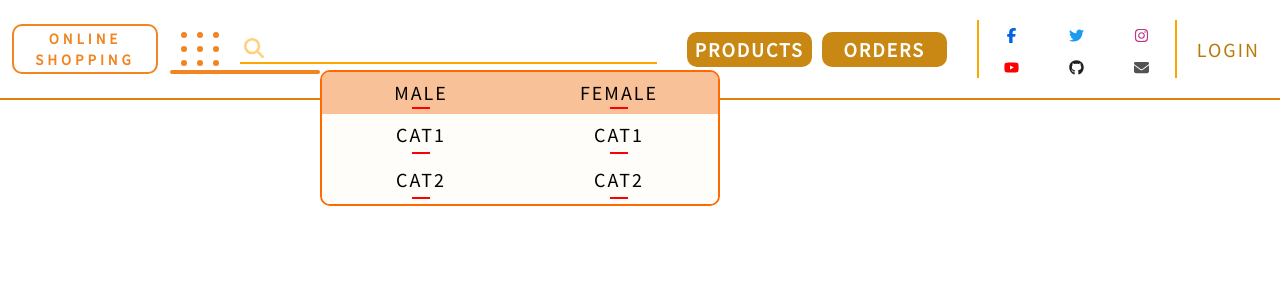
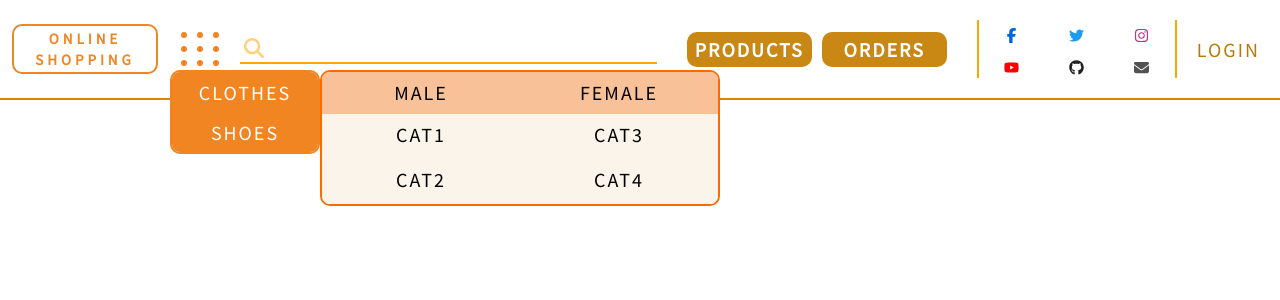
Before and after one commit to cptemre/mern-project-no-2-remote-fashion, a React (Create React App) app in the folder client/: page / in a window 1280 px wide. Shown: the top 300 px of the page. Built offline with nearby package versions, Linux system fonts and the light colour scheme.

Commit message:
Category and subcategory jsx map and styling.

```diff
--- a/client/src/App.tsx
+++ b/client/src/App.tsx
@@ -1,4 +1,4 @@
-import React, { useReducer, createContext } from "react";
+import React, { useReducer } from "react";
 //* COMPONENTS
 // HEADER
 import Header from "./components/header/Header";
@@ -10,6 +10,7 @@ import { reducer, initialState, Context } from "./utilities/local-variables";
 // CONTEXT
 function App() {
   const [state, dispatch] = useReducer(reducer, initialState);
+
   return (
     <Router>
       <Context.Provider value={{ state, dispatch }}>
--- a/client/src/components/header/menu/Categories.tsx
+++ b/client/src/components/header/menu/Categories.tsx
@@ -9,14 +9,18 @@ import { Context } from "../../../utilities/local-variables";
 import "../../../css/header/menu/categories.css";
 
 const Categories = () => {
-  const [categories, setCategories] = useState([]);
-  const { state, dispatch } = useContext(Context);
+  // CATEGORIES ARRAY
+  const [categories, setCategories] = useState<string[]>([]);
+  // USE REDUCER VALUES FROM CONTEXT
+  const { state } = useContext(Context);
+  // STATE > CATEGORIES ARRAY
+  const stateCategories = state.categories;
+
+  // GET CATEGORIES AND ASSIGN IT TO CATEGORIES ARRAY
   useEffect(() => {
-    dispatch({ type: "TEST", payload: [] });
-  }, [state.urls]);
-  console.log(state.localVariables);
+    setCategories(stateCategories);
+  }, [stateCategories]);
 
-  // useFetch({ url: "/api/v1/product", type: "get",body: {} });
   return (
     <section id="categories-section">
       {categories.map((category, i) => (
--- a/client/src/components/header/menu/SubCategories.tsx
+++ b/client/src/components/header/menu/SubCategories.tsx
@@ -1,32 +1,79 @@
-import React from "react";
+import { useContext, useEffect, useState } from "react";
+//* UTILITIES
+// LOCAL VARIABLES
+import { Context } from "../../../utilities/local-variables";
+//* NPMS
+import $ from "jquery";
 //* CSS
 import "../../../css/header/menu/sub-categories.css";
+import { InitialStateInterface } from "../../../utilities/interfaces/local-data";
 
 const SubCategories = () => {
-  const categories = ["MALE", "FEMALE"];
-  const subCategories = ["CAT1", "CAT2"];
+  const [subCategories, setSubCategories] = useState<
+    InitialStateInterface["subCategories"]
+  >({});
 
+  // USE REDUCER VALUES FROM CONTEXT
+  const { state } = useContext(Context);
+
+  // GET SUBCATEGORIES FROM THE STATE
+  const stateSubCategories = state.subCategories;
+  useEffect(() => {
+    setSubCategories(stateSubCategories);
+  }, [stateSubCategories]);
+
+  // SUB CATEGORY DIV MOUSE ENTER FUNCTION
+  const subCategoryDivMouseEnter = (
+    e: React.MouseEvent<HTMLDivElement, MouseEvent>
+  ) => {
+    // CURRENT TARGET ANIMATION
+    $(e.currentTarget).css("background-color", "var(--white-color-2)");
+
+    // CURRENT TARGET'S UNDERLINE ANIMATION
+    $(e.currentTarget)
+      .children(".underline")
+      .animate({ width: "5rem" }, 300)
+      .css("border-color", "red");
+  };
+  // SUB CATEGORY DIV MOUSE ENTER FUNCTION
+  const subCategoryDivMouseLeave = (
+    e: React.MouseEvent<HTMLDivElement, MouseEvent>
+  ) => {
+    // CURRENT TARGET ANIMATION
+    $(e.currentTarget).css("background-color", "var(--white-color-1)");
+
+    // CURRENT TARGET'S UNDERLINE ANIMATION
+    $(e.currentTarget)
+      .children(".underline")
+      .animate({ width: 0 }, 300, function () {
+        $(this).css("border-color", "transparent");
+      });
+  };
   return (
     <section id="sub-categories-section">
-      {categories.map((category, i) => (
+      {Object.keys(subCategories).map((gender, i) => (
         <article
           key={`sub-categories-article-${i}`}
           className="sub-categories-article"
         >
           <div className="sub-categories-gender">
-            <div className="category">{category}</div>
+            <div className="category">{gender}</div>
             <div className="underline"></div>
           </div>
           <div className="sub-categories-div">
-            {subCategories.map((subCategory, j) => (
+            {subCategories[gender].map((subCategory, j) => {
+              return (
                 <div
                   key={`sub-category-div-${i}-${j}`}
                   className="sub-category-div"
+                  onMouseEnter={(e) => subCategoryDivMouseEnter(e)}
+                  onMouseLeave={(e) => subCategoryDivMouseLeave(e)}
                 >
                   <div className="sub-category">{subCategory}</div>
                   <div className="underline"></div>
                 </div>
-            ))}
+              );
+            })}
           </div>
         </article>
       ))}
--- a/client/src/css/header/menu/sub-categories.css
+++ b/client/src/css/header/menu/sub-categories.css
@@ -16,7 +16,6 @@
 }
 
 .sub-categories-gender {
-  background-color: white;
   background-color: rgb(248, 193, 151);
   cursor: pointer;
   flex-direction: column;
@@ -31,7 +30,7 @@
   flex-direction: column;
   height: auto;
   cursor: pointer;
-  background-color: rgb(255, 253, 250);
+  background-color: var(--white-color-1);
 }
 
 .sub-category-div {
--- a/client/src/css/index.css
+++ b/client/src/css/index.css
@@ -3,6 +3,8 @@
   --orage-color-hover-1: rgb(214, 107, 7);
   --dark-orange-color-1: rgb(200, 136, 19);
   --box-shadow-015: 0 0 0px 0.15rem black;
+  --white-color-1: rgb(250, 244, 234);
+  --white-color-2: rgb(239, 216, 176);
 }
 
 * {
@@ -58,21 +60,8 @@ button {
 }
 
 .underline {
-  width: 1.8rem;
-  border: 0.1rem solid red;
-}
-
-.underline:hover {
-  animation: underline 0.4s forwards;
-}
-
-@keyframes underline {
-  0% {
-    width: 0;
-  }
-  100% {
-    width: 50%;
-  }
+  width: 0;
+  border: 0.1rem solid transparent;
 }
 
 .pointer {
--- a/client/src/hooks/useFetch.tsx
+++ b/client/src/hooks/useFetch.tsx
@@ -5,8 +5,9 @@ import axios from "axios";
 const useFetch = async ({ url, type, body }: useFetchInterface) => {
   if (type === "get") {
     try {
-      const { data } = await axios.get(url);
-      console.log(data);
+      const { data: result } = await axios.get(url);
+
+      return result.result;
     } catch (error) {
       console.log(error);
     }
--- a/client/src/utilities/interfaces/hooks/useFetchInterface.ts
+++ b/client/src/utilities/interfaces/hooks/useFetchInterface.ts
@@ -1,5 +1,5 @@
 export interface useFetchInterface {
   url: string;
   type: "get" | "post" | "patch" | "delete";
-  body: object;
+  body?: object;
 }
--- a/client/src/utilities/interfaces/local-data/initialStateInterface.ts
+++ b/client/src/utilities/interfaces/local-data/initialStateInterface.ts
@@ -5,9 +5,8 @@ interface InitialStateInterface {
       get: string;
     };
   };
-  localVariables: {
-    categories: string[];
-  };
+  categories: string[];
+  subCategories: { [key: string]: string[] };
 }
 
 export type { InitialStateInterface };
--- a/client/src/utilities/local-variables/initialState.ts
+++ b/client/src/utilities/local-variables/initialState.ts
@@ -2,16 +2,19 @@
 // INTERFACES - DEFAULT STATE INTERFACE
 import { InitialStateInterface } from "../interfaces/local-data/initialStateInterface";
 // DEFAULT STATE - LOCAL VARIABLES
-import { categories } from "./localVariables";
+import {
+  defaultFetchUrl,
+  categories,
+  subCategories,
+} from "./initialStateVariables";
 
 const initialState: InitialStateInterface = {
-  localVariables: {
-    categories,
-  },
+  categories,
+  subCategories,
   urls: {
-    defaultFetchUrl: "/api/v1/",
+    defaultFetchUrl,
     product: {
-      get: "",
+      get: defaultFetchUrl + "product/",
     },
   },
 };
--- /dev/null
+++ b/client/src/utilities/local-variables/initialStateVariables.ts
@@ -0,0 +1,8 @@
+// URL
+const defaultFetchUrl = "/api/v1/";
+
+// LOCAL VARIABLES
+const categories = ["CLOTHES", "SHOES"];
+const subCategories = { MALE: ["CAT1", "CAT2"], FEMALE: ["CAT3", "CAT4"] };
+
+export { defaultFetchUrl, categories, subCategories };
--- a/client/src/utilities/local-variables/localVariables.ts
+++ /dev/null
@@ -1,3 +0,0 @@
-const categories = ["CLOTHES", "SHOES"];
-
-export { categories };
```
Lines whose indentation alone changed are shown as unchanged.
